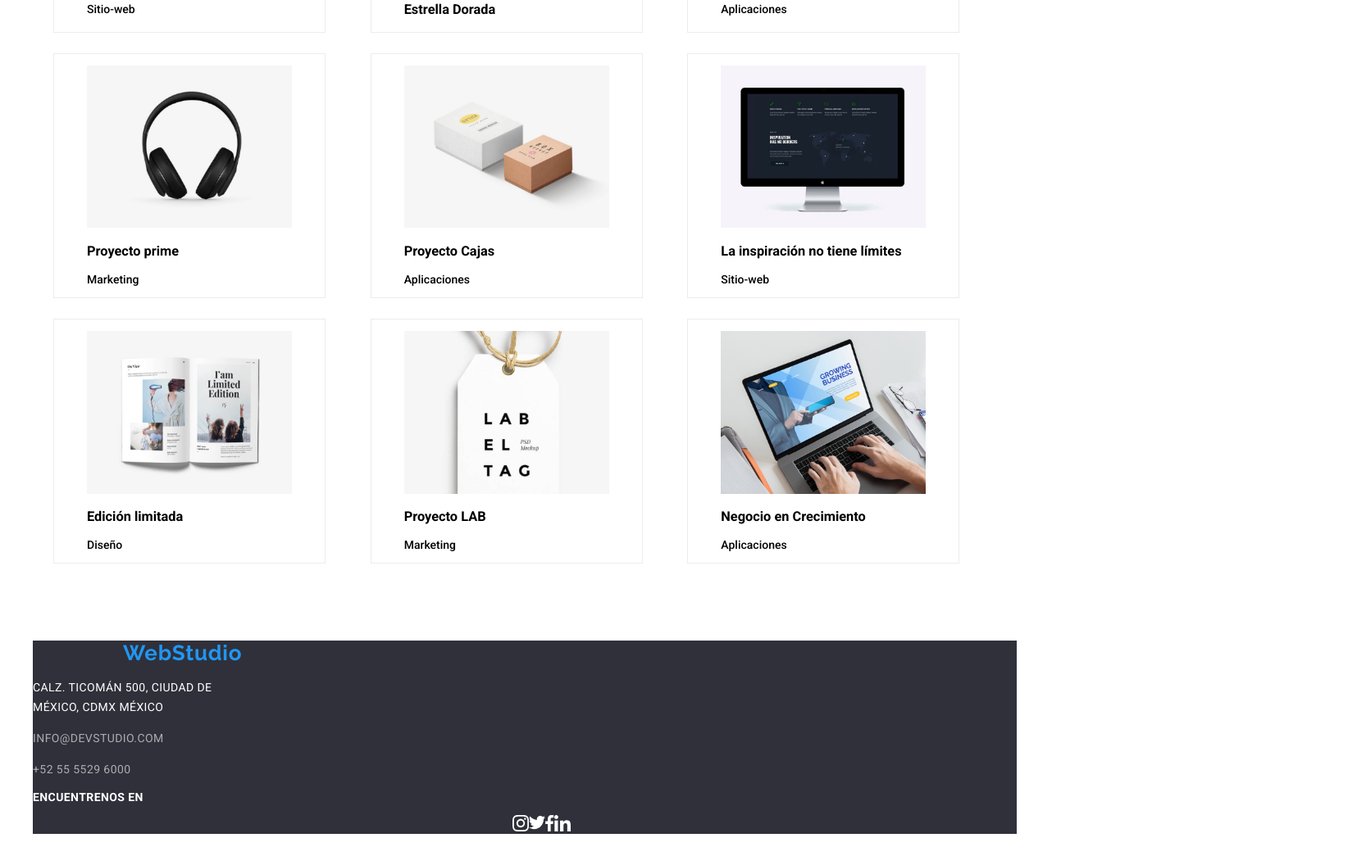
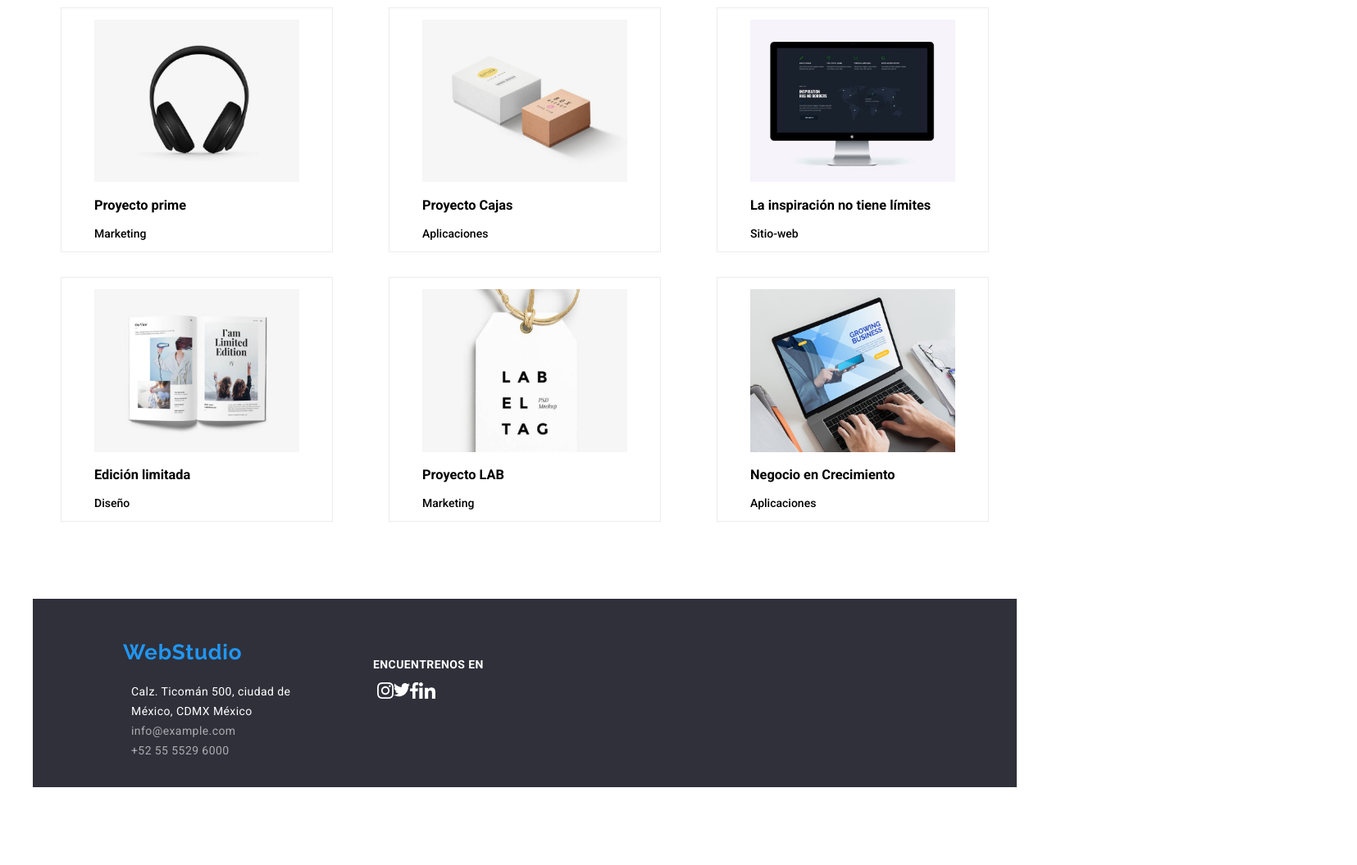
Before and after one commit to Jorgemomo/goit-markup-hw-03, a plain HTML site: page portfolio.html in a window 1280 px wide. Shown: the part 666-1722 px from the top of the page at 82% size, 1655 px wide, since content can reach past the window. After the commit the page ends 1627 px from the top, so only its background shows below. Drawn offline with nearby package versions, Linux system fonts and the light colour scheme.

Commit message:
Ajuste en header, footer,apliqie de margenes

```diff
--- a/css/styles.css
+++ b/css/styles.css
@@ -37,7 +37,8 @@ body {
 
 #header {
   display: flex;
-  border: 1px solid var(--border-color);
+  padding: 15px;
+  /*border: 1px solid var(--border-color);*/
 }
 
 .nav {
@@ -55,6 +56,9 @@ a.logo {
   text-decoration: none;
   padding-left: 110px;
   margin: 0;
+  display: flex;
+  justify-content: center;
+  align-items: center;
 }
 
 .link,
@@ -77,14 +81,14 @@ a.logo {
   letter-spacing: 0.02em;
   list-style: none;
   font-weight: 500;
-  padding-left: 25px;
+  padding-left: 50px;
 }
 
 .navi-menu-address {
   display: flex;
   position: relative;
   left: 200px;
-  padding-left: 25px;
+  padding-left: 20px;
 }
 
 .title {
@@ -225,31 +229,57 @@ button[type="button"]:hover {
 .adjust-images .none-style {
   border: 1px solid var(--border-color);
   cursor: pointer;
-  margin-top: 25px;
-  margin-left: -15px;
-  margin-right: auto;
+  margin-top: 30px;
+}
+
+.logo-f {
+  font-family: "Raleway";
+  font-weight: 700;
+  font-size: 26px;
+  line-height: 31px;
+  text-align: right;
+  letter-spacing: 0.03em;
+  color: var(--change-color);
+  text-decoration: none;
+  padding-left: 110px;
+  padding-top: 50px;
+  padding-bottom: 20px;
+  display: flex;
 }
 
 .address {
   font-style: normal;
   background: var(--title-footer-background);
+  height: 230px;
 }
 
 footer p {
+  position: relative;
+  left: 120px;
   font-weight: 700;
   line-height: 16px;
   letter-spacing: 0.03em;
-  text-transform: uppercase;
   color: var(--body-background-color);
+  margin: 0;
+}
+
+.text-social-links {
+  position: relative;
+  left: 415px;
+  bottom: 125px;
 }
 
 .social-links {
   list-style: none;
+  position: relative;
+  bottom: 125px;
+  right: 145px;
 }
 
 ul {
   display: flex;
   justify-content: center;
+  padding: 0;
 }
 
 article {
@@ -266,7 +296,7 @@ article {
 
 .adjust-images {
   display: flex;
-  justify-content: space-between;
+  justify-content: space-around;
   flex-wrap: wrap;
 }
 
--- a/portfolio.html
+++ b/portfolio.html
@@ -23,8 +23,7 @@
     <link rel="stylesheet" href="./css/styles.css" />
   </head>
   <body class="container">
-    <header>
-      <section class="section" id="header">
+    <header id="header">
       <nav class="nav">
         <a class="logo" href="./index.html">WebStudio</a>
         <ul>
@@ -48,7 +47,6 @@
           <a class="link-ad" href="tel:+525555296000">+52 55 5529 6000</a>
         </li>
       </ul>
-      </section>
     </header>
 
     <main>
@@ -202,21 +200,20 @@
     </main>
 
     <footer>
-      <section class="section">
       <address class="address">
-          <a class="logo" href="./index.html">WebStudio</a>
+        <a class="logo-f" href="./index.html">WebStudio</a>
         <p class="mexico">
           Calz. Ticomán 500, ciudad de<br />México, CDMX México
         </p>
         <p>
           <a class="footer" href="mailto:info@devstudio.com"
-              >info@devstudio.com</a
+            >info@example.com</a
           >
         </p>
         <p>
           <a class="footer" href="tel:+525555296000">+52 55 5529 6000</a>
         </p>
-          <p>ENCUENTRENOS EN</p>
+        <p class="text-social-links">ENCUENTRENOS EN</p>
         <ul class="social-links">
           <li>
             <a href="#">
@@ -240,7 +237,6 @@
           </li>
         </ul>
       </address>
-      </section>
     </footer>
   </body>
 </html>
```
Also changed, not shown: index.html (+4 -8 lines). Lines whose indentation alone changed are shown as unchanged.
